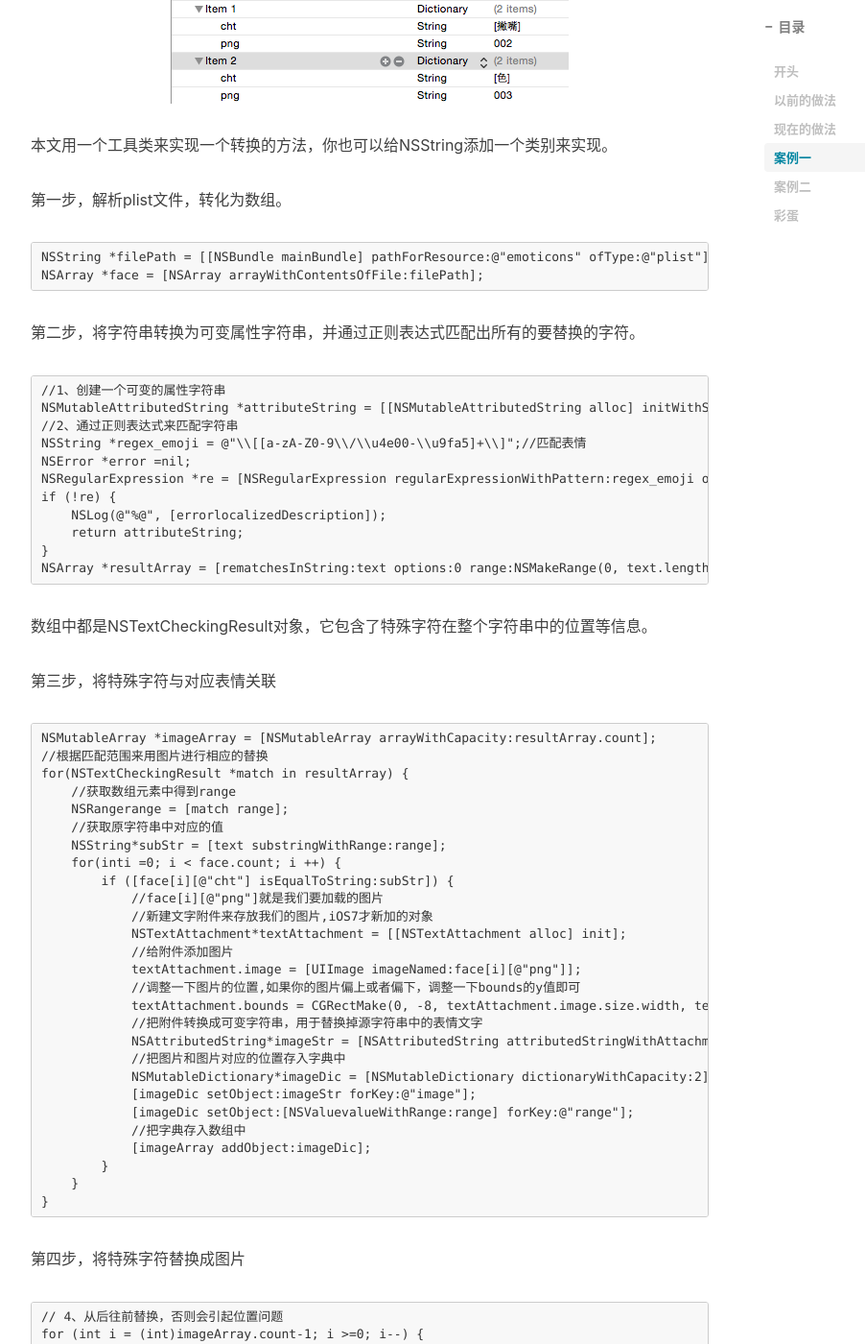
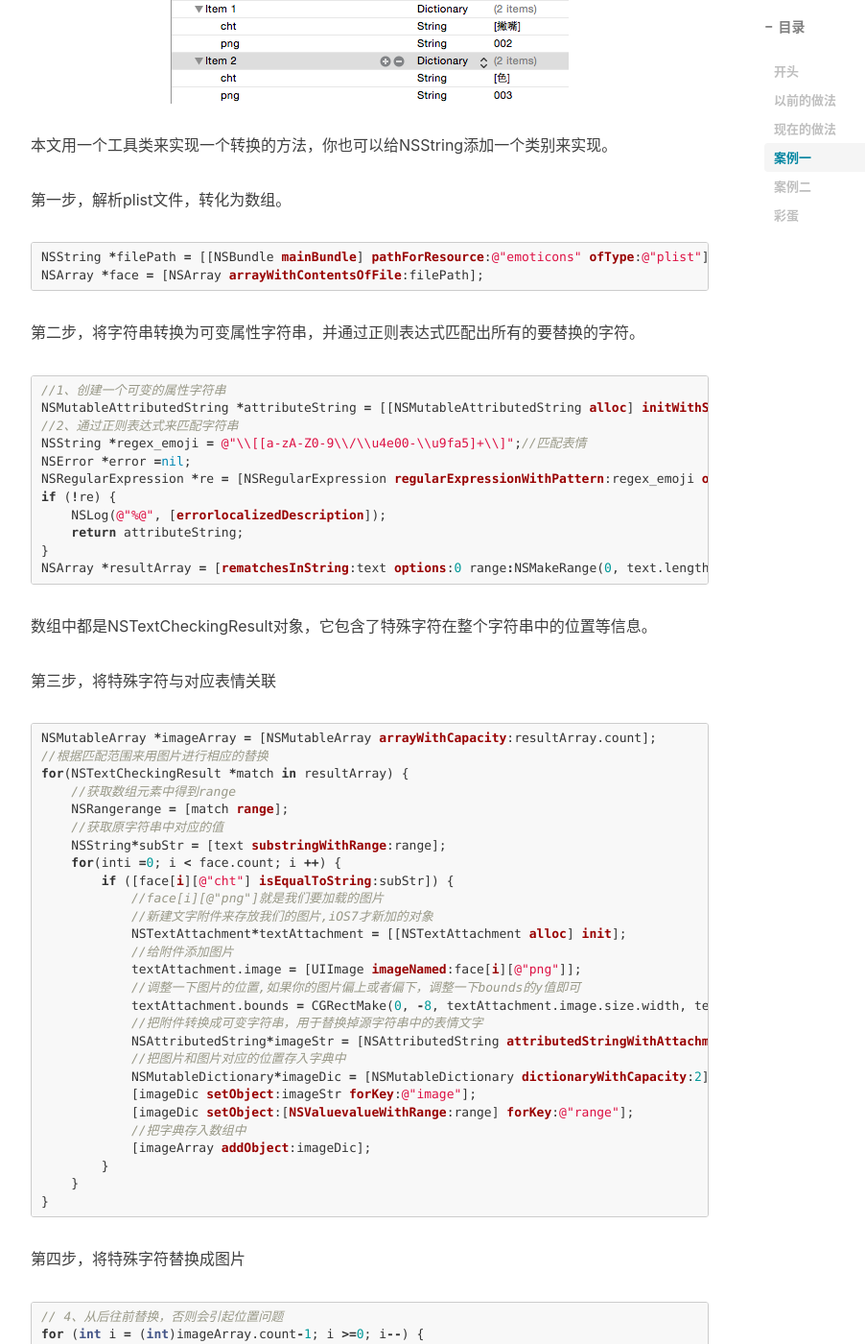
Before and after one commit to Haley-Wong/Haley-Wong.github.io, a Jekyll site: the page built from _posts/2015-08-24-iOS_Photo-text.markdown, in a window 1280 px wide and 1400 px high, scrolled down 1622 px. Shown: the whole window at 96% size, without its empty margins (233-1135 px from the left). Built offline with Jekyll 4.4.1, drawn with Linux system fonts in a browser that asks for light colours; nearby versions of some CDN libraries; comment, search, counter and statistics services are not loaded; some of the changed text lies outside the part shown.

Commit message:
update blog

````diff
--- a/_posts/2015-08-24-iOS_Photo-text.markdown
+++ b/_posts/2015-08-24-iOS_Photo-text.markdown
@@ -36,12 +36,13 @@ tags:
 
 第一步，解析plist文件，转化为数组。
 
-```
+```objc
 NSString *filePath = [[NSBundle mainBundle] pathForResource:@"emoticons" ofType:@"plist"];
 NSArray *face = [NSArray arrayWithContentsOfFile:filePath];
 ```
 第二步，将字符串转换为可变属性字符串，并通过正则表达式匹配出所有的要替换的字符。
-```
+
+```objc
 //1、创建一个可变的属性字符串
 NSMutableAttributedString *attributeString = [[NSMutableAttributedString alloc] initWithString:text];
 //2、通过正则表达式来匹配字符串
@@ -57,7 +58,7 @@ NSArray *resultArray = [rematchesInString:text options:0 range:NSMakeRange(0, te
 数组中都是NSTextCheckingResult对象，它包含了特殊字符在整个字符串中的位置等信息。
 
 第三步，将特殊字符与对应表情关联
-```
+```objc
 NSMutableArray *imageArray = [NSMutableArray arrayWithCapacity:resultArray.count];
 //根据匹配范围来用图片进行相应的替换
 for(NSTextCheckingResult *match in resultArray) {
@@ -87,7 +88,7 @@ for(NSTextCheckingResult *match in resultArray) {
 }
 ```
 第四步，将特殊字符替换成图片
-```
+```objc
 // 4、从后往前替换，否则会引起位置问题
 for (int i = (int)imageArray.count-1; i >=0; i--) {
     NSRange range;
@@ -98,7 +99,7 @@ for (int i = (int)imageArray.count-1; i >=0; i--) {
 ```
 
 用法：
-```
+```objc
 NSString *content = @"文字加上表情[得意][酷][呲牙]";
 NSMutableAttributedString *attrStr = [Utility emotionStrWithString:content];
 _contentLabel.attributedText= attrStr;
@@ -113,7 +114,7 @@ _contentLabel.attributedText= attrStr;
 有了上面的方法，这个效果更容易实现，只需要将某些图片给它设置一个固定的字符对应即可。
 
 与以上方法主要不同点在于正则表达式：
-```
+```objc
 //2、匹配字符串
 NSError *error = nil;
 NSRegularExpression *re = [NSRegularExpression regularExpressionWithPattern:string options:NSRegularExpressionCaseInsensitive error:&error];
@@ -124,7 +125,7 @@ if (!re) {
 ```
 
 用法：
-```
+```objc
 NSString *praiseStr = @"路人甲、路人乙";
 NSString *praiseInfo = [NSStringstringWithFormat:@"<点赞> %@",praiseStr];
 NSDictionary *attributesForAll = @{NSFontAttributeName:[UIFontsystemFontOfSize:14.0],NSForegroundColorAttributeName:[UIColorgrayColor]};
@@ -135,7 +136,7 @@ NSMutableAttributedString *attrStr = [Utility exchangeString:@"<点赞>" withTex
 ## 彩蛋
 
 1、计算动态文字的长度
-```
+```objc
 NSMutableAttributedString *content = [Utility emotionStrWithString:_dynamic.text];
 [content addAttribute:NSFontAttributeName value:kContentFont  range:NSMakeRange(0, content.length)];
 CGSize maxSize = CGSizeMake(kDynamicWidth,MAXFLOAT);
````
